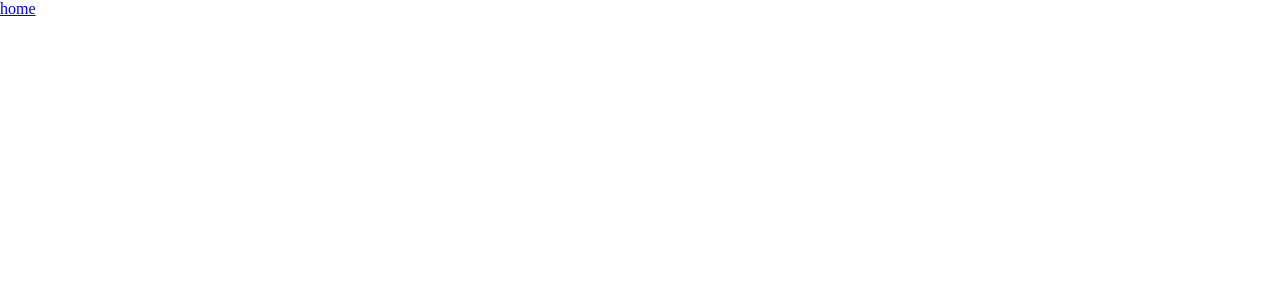
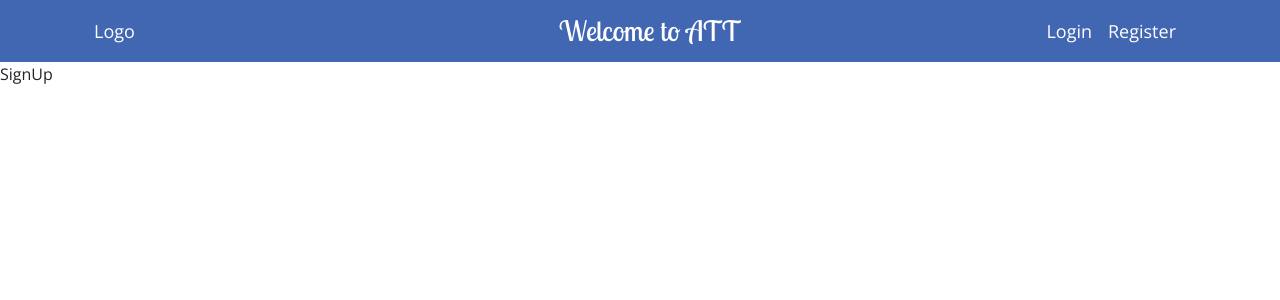
Before and after one commit to vinayb-1995/Ticketing_tool_frontend, a React (Create React App) app: page /signup in a window 1280 px wide. Before the commit this address had no page. Shown: the top 300 px of the page. Built offline with nearby package versions, Linux system fonts and the light colour scheme.

Commit message:
packagelock,package,index,app,commom,app,index,login,signup,Approute file made changes

```diff
--- a/package.json
+++ b/package.json
@@ -6,7 +6,9 @@
     "@testing-library/jest-dom": "^5.17.0",
     "@testing-library/react": "^13.4.0",
     "@testing-library/user-event": "^13.5.0",
+    "bootstrap": "^5.3.3",
     "react": "^18.3.1",
+    "react-bootstrap": "^2.10.5",
     "react-dom": "^18.3.1",
     "react-router-dom": "^6.26.2",
     "react-scripts": "5.0.1",
--- a/public/index.html
+++ b/public/index.html
@@ -24,6 +24,43 @@
       work correctly both with client-side routing and a non-root public URL.
       Learn how to configure a non-root public URL by running `npm run build`.
     -->
+
+    <!-- Google  font links -->
+    <!-- Open Sans font  -->
+    <link rel="preconnect" href="https://fonts.googleapis.com" />
+    <link rel="preconnect" href="https://fonts.gstatic.com" crossorigin />
+    <link
+      href="https://fonts.googleapis.com/css2?family=Open+Sans:ital,wght@0,300..800;1,300..800&display=swap"
+      rel="stylesheet"
+    />
+    <!-- Dancing Script font -->
+    <link rel="preconnect" href="https://fonts.googleapis.com" />
+    <link rel="preconnect" href="https://fonts.gstatic.com" crossorigin />
+    <link
+      href="https://fonts.googleapis.com/css2?family=Dancing+Script:wght@400..700&family=Open+Sans:ital,wght@0,300..800;1,300..800&display=swap"
+      rel="stylesheet"
+    />
+    <!-- Great Vibes -->
+    <link rel="preconnect" href="https://fonts.googleapis.com" />
+    <link rel="preconnect" href="https://fonts.gstatic.com" crossorigin />
+    <link
+      href="https://fonts.googleapis.com/css2?family=Dancing+Script:wght@400..700&family=Great+Vibes&family=Open+Sans:ital,wght@0,300..800;1,300..800&display=swap"
+      rel="stylesheet"
+    />
+    <!--  Pacifico -->
+    <link rel="preconnect" href="https://fonts.googleapis.com" />
+    <link rel="preconnect" href="https://fonts.gstatic.com" crossorigin />
+    <link
+      href="https://fonts.googleapis.com/css2?family=Dancing+Script:wght@400..700&family=Great+Vibes&family=Open+Sans:ital,wght@0,300..800;1,300..800&family=Pacifico&display=swap"
+      rel="stylesheet"
+    />
+    <!-- Lobster  -->
+    <link rel="preconnect" href="https://fonts.googleapis.com" />
+    <link rel="preconnect" href="https://fonts.gstatic.com" crossorigin />
+    <link
+      href="https://fonts.googleapis.com/css2?family=Dancing+Script:wght@400..700&family=Great+Vibes&family=Lobster+Two:ital,wght@0,400;0,700;1,400;1,700&family=Open+Sans:ital,wght@0,300..800;1,300..800&family=Pacifico&display=swap"
+      rel="stylesheet"
+    />
     <title>React App</title>
   </head>
   <body>
--- a/src/App.js
+++ b/src/App.js
@@ -2,7 +2,7 @@
 import "./App.css";
 import "./common.scss";
 import "./style.scss";
-import Header from "./components/Header";
+import Header from "./components/header/Header";
 import AppRoute from "./Routers/AppRoute";
 
 function App() {
--- a/src/Routers/AppRoute.js
+++ b/src/Routers/AppRoute.js
@@ -1,10 +1,13 @@
 import {  Route, Routes } from "react-router-dom";
-import Home from "../pages/Home/Home";
+import Login from "../pages/Lgoin/Login";
+import SignUp from "../pages/Signup/SignUP";
+
 
 const AppRoute=()=>{
     return(
         <Routes>
-            <Route path="/" element={<Home/>}/>
+            <Route path="/" element={<Login/>}/>
+            <Route path="/signup" element={<SignUp/>}/>
 
 
         </Routes>
--- a/src/common.scss
+++ b/src/common.scss
@@ -0,0 +1,80 @@
+/*------------- common colors ------------- */
+$primary-color:#4267B2;
+$white-color:#fff;
+$black-color:#000;
+/*------------- common colors ------------- */
+/* dancing font */
+$dancing-font: "Dancing Script", cursive;
+$great-font:  "Great Vibes", cursive;
+$Pacifico-font:   "Pacifico", cursive;
+$lobster-font:"Lobster Two", sans-serif;
+/* dancing font */
+/* ----------- common font size-------------- */
+$small-font-size:12px;
+$medium-font-size:18px;
+$large-font-size:24px;
+$extra-large-font-size:28px;
+/* ----------- common font size-------------- */
+
+/*=================styles for component=============== */
+
+/* --------common styel----- */
+.link{
+    text-decoration: none;
+}
+/* --------common styel----- */
+
+
+/* ----------------- header style starts ----------*/
+.header{
+    display: flex;
+    justify-content: center;
+    align-items: center;
+    background-color: $primary-color;
+    padding: 10px;
+    p{
+        margin: 0;
+
+       }
+/* logo start  */
+.logo{
+    p{
+        color: $white-color;
+        font-size: $medium-font-size;
+        cursor: pointer;
+    }
+}
+/* logo end*/
+/* companyheading */
+.companyheading{
+    display: flex;
+    // justify-content: end;
+p{
+    color: $white-color;
+    font-size: $extra-large-font-size;
+    // font-family: $dancing-font;
+    // font-family:$Pacifico-font;
+    font-family:$lobster-font;
+    font-weight: 400;
+    text-wrap: nowrap;
+}
+}
+/* companyheading */
+
+/* auth-links */
+.auth-links{
+    display: flex;
+
+    .link{
+        color: $white-color;
+        margin-right: 10px;
+        p{
+            font-size: $medium-font-size;
+        }
+    }
+}
+
+/* auth-links */
+
+}
+/* -------- header style ends -------------- */
--- a/src/components/Header.js
+++ /dev/null
@@ -1,12 +0,0 @@
-import { Link } from "react-router-dom";
-
-const Header=()=>{
-    return(
-      <div className="header">
-        <Link className="link" to="/">home</Link>
-
-      </div>
-    )
-}
-
-export default Header;
--- /dev/null
+++ b/src/components/header/Header.js
@@ -0,0 +1,33 @@
+import { Col, Row } from "react-bootstrap";
+import { Link } from "react-router-dom";
+
+const Header = () => {
+  return (
+    <div className="container-fluid header">
+  <Row className="container d-flex align-items-center">
+  {/* Logo Column */}
+  <Col xs={6} md={2} lg={2} className="logo">
+    <p>Logo</p>
+  </Col>
+
+  {/* Heading Column */}
+  <Col xs={{ span: 4, offset: 2 }} md={{ span: 4, offset: 2 }} lg={{ span: 3, offset: 3 }} className="companyheading  d-none d-md-block">
+    <p>Welcome to ATT</p>
+  </Col>
+
+  {/* Auth Links (Login and Register) */}
+  <Col xs={6} md={4} lg={4} className="auth-links d-flex justify-content-end">
+    <Link className="link me-3" to="/">
+      <p>Login</p>
+    </Link>
+    <Link className="link" to="/signup">
+      <p>Register</p>
+    </Link>
+  </Col>
+</Row>
+
+    </div>
+  );
+};
+
+export default Header;
--- a/src/index.css
+++ b/src/index.css
@@ -2,4 +2,5 @@
   margin: 0;
   padding: 0;
   box-sizing: border-box;
+  font-family:"Open Sans", sans-serif ;
 }
--- a/src/index.js
+++ b/src/index.js
@@ -4,6 +4,7 @@ import './index.css';
 import App from './App';
 import reportWebVitals from './reportWebVitals';
 import { BrowserRouter } from 'react-router-dom';
+import 'bootstrap/dist/css/bootstrap.min.css';
 
 const root = ReactDOM.createRoot(document.getElementById('root'));
 root.render(
--- a/src/pages/Home/Home.js
+++ /dev/null
@@ -1,8 +0,0 @@
-const Home=()=>{
-    return(
-        <>
-        Home
-        </>
-    )
-}
-export default Home
--- /dev/null
+++ b/src/pages/Lgoin/Login.js
@@ -0,0 +1,8 @@
+const Login=()=>{
+    return(
+        <>
+        Login
+        </>
+    )
+}
+export default Login
--- /dev/null
+++ b/src/pages/Signup/SignUP.js
@@ -0,0 +1,8 @@
+const SignUp=()=>{
+    return(
+        <>
+        SignUp
+        </>
+    )
+}
+export default SignUp
```
Also changed, not shown: 1 other file (tests, documents, lock files or other folders).
